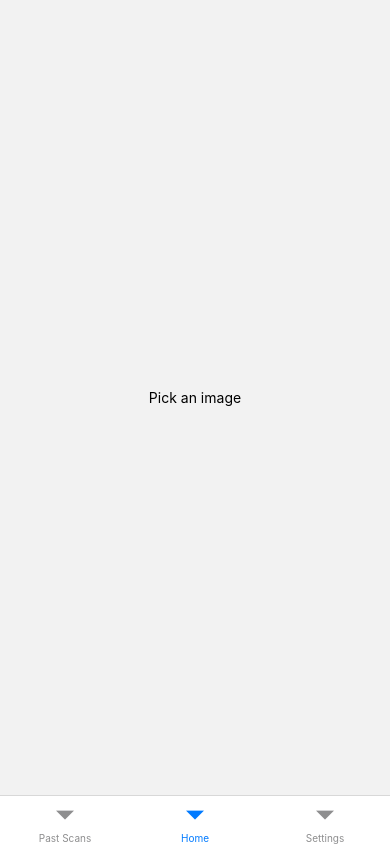
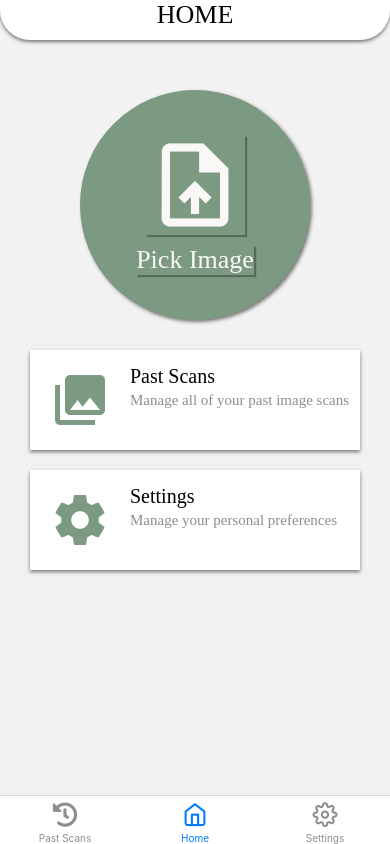
Before and after one commit to michaelhyi/leafx, a React Native app: screen /Home in a window 390 px wide. Built offline with nearby package versions, Linux system fonts and the light colour scheme.

Commit message:
added home page UI and settings

```diff
--- a/App.js
+++ b/App.js
@@ -8,6 +8,8 @@ import Home from "./src/screens/home.js";
 import Settings from "./src/screens/settings.js";
 
 import Context from "./src/utils/context.js";
+import Feather from "react-native-vector-icons/Feather";
+import FontAwesome5 from "react-native-vector-icons/FontAwesome5";
 
 const Tab = createBottomTabNavigator();
 
@@ -22,9 +24,24 @@ export default function App() {
           initialRouteName="Home"
           screenOptions={{ headerShown: false }}
         >
-          <Tab.Screen name="Past Scans" component={PastScans} />
-          <Tab.Screen name="Home" component={Home} />
-          <Tab.Screen name="Settings" component={Settings} />
+          <Tab.Screen name="Past Scans" component={PastScans} options={{
+            tabBarLabel: "Past Scans",
+            tabBarIcon: ({ color }) => (
+              <FontAwesome5 name="history" color={color} size={25} />
+            ),
+          }}/>
+          <Tab.Screen name="Home" component={Home} options={{
+            tabBarLabel: "Home",
+            tabBarIcon: ({ color }) => (
+              <Feather name="home" color={color} size={25} />
+            ),
+          }}/>
+          <Tab.Screen name="Settings" component={Settings} options={{
+            tabBarLabel: "Settings",
+            tabBarIcon: ({ color }) => (
+              <Feather name="settings" color={color} size={25} />
+            ),
+          }}/>
         </Tab.Navigator>
       </NavigationContainer>
     </Context.Provider>
--- a/package.json
+++ b/package.json
@@ -10,6 +10,7 @@
   "dependencies": {
     "@react-native-async-storage/async-storage": "~1.15.0",
     "@react-navigation/bottom-tabs": "^6.0.9",
+    "@react-navigation/native": "^6.0.6",
     "@react-navigation/stack": "^6.0.11",
     "@tensorflow/tfjs": "^3.12.0",
     "date-fns": "^2.28.0",
@@ -21,6 +22,9 @@
     "react": "17.0.1",
     "react-dom": "17.0.1",
     "react-native": "0.64.3",
+    "react-native-gesture-handler": "^2.1.0",
+    "react-native-safe-area-context": "^3.3.2",
+    "react-native-vector-image": "^0.3.3",
     "react-native-web": "0.17.1"
   },
   "devDependencies": {
--- a/src/screens/home.js
+++ b/src/screens/home.js
@@ -1,8 +1,9 @@
 import React, { useContext } from "react";
-import { StyleSheet, View } from "react-native";
+import { StyleSheet, View, Text, TouchableOpacity } from "react-native";
 import Constants from "expo-constants";
 import * as ImagePicker from "expo-image-picker";
 import { createStackNavigator } from "@react-navigation/stack";
+import MaterialIcons from "react-native-vector-icons/MaterialIcons"
 
 import Button from "../components/button.js";
 
@@ -29,9 +30,47 @@ function HomeScreen({ navigation }) {
     }
   };
 
-  return (
+  /*return (
     <View style={styles.container}>
       <Button text={"Pick an image"} onPress={pickImage} />
+    </View>
+  );*/
+  return (
+    <View style={{flex: 1}}>
+      <View style={styles.container}>
+        <Text style={styles.largeText}>HOME</Text>
+      </View>
+      <View style={styles.container1}>
+        <TouchableOpacity
+          style={styles.roundButton2} onPress={pickImage}>
+            <MaterialIcons name="upload-file" size={100} style={styles.upload}/>
+          <Text style={styles.uploadText}>Pick Image</Text>
+        </TouchableOpacity>
+      </View>
+      <View styles={{ flexDirection: "column", justifyContent: "space-between" }}>
+        <TouchableOpacity onPress={() => navigation.navigate("Past Scans")}>
+          <View style={styles.rectangle}>
+            <MaterialIcons name="collections" size={60} style={styles.icons} />
+            <View style={{ flexDirection: "column", flexShrink: 1 }}>
+              <Text style={styles.largeText1}>Past Scans</Text>
+              <Text style={styles.smallText1}>
+                Manage all of your past image scans
+              </Text>
+            </View>
+          </View>
+        </TouchableOpacity>
+        <TouchableOpacity onPress={() => navigation.navigate("Settings")}>
+          <View style={styles.rectangle1}>
+            <MaterialIcons name="settings" size={60} style={styles.icons} />
+            <View style={{ flexDirection: "column", flexShrink: 1 }}>
+              <Text style={styles.largeText1}>Settings</Text>
+              <Text style={styles.smallText1}>
+                Manage your personal preferences
+              </Text>
+            </View>
+          </View>
+        </TouchableOpacity>
+      </View>
     </View>
   );
 }
@@ -47,10 +86,128 @@ export default function Home() {
 
 const styles = StyleSheet.create({
   container: {
-    flex: 1,
-    justifyContent: "center",
-    alignItems: "center",
+    paddingTop: Constants.statusBarHeight,
+    backgroundColor: "white",
+    flexDirection: "column",
+    justifyContent: "space-between",
+    borderBottomRightRadius: 30,
+    borderBottomLeftRadius: 30,
+    shadowColor: "#000",
+    shadowOffset: {
+      width: 0,
+      height: 2,
+    },
+    shadowOpacity: 0.5,
+    shadowRadius: 3.84,
+    elevation: 5,
+  },
+  container1: {
+    justifyContent: 'center',
+    alignItems: 'center',
+  },
+  largeText: {
+    marginBottom: 10,
+    fontSize: 26,
+    fontFamily: "Avenir-Heavy",
+    textAlign: "center",
+  },
 
-    paddingTop: Constants.statusBarHeight,
+  roundButton2: {
+    marginTop: 50,
+    width: 230,
+    height: 230,
+    justifyContent: 'center',
+    alignItems: 'center',
+    padding: 10,
+    borderRadius: 100000,
+    backgroundColor: '#7c9982',
+    shadowColor: "#000",
+    shadowOffset: {
+      width: 2,
+      height: 2,
+    },
+    shadowOpacity: 0.5,
+    shadowRadius: 3.84,
+    elevation: 5,
+  },
+  upload: {
+    color: "#f9f8f6",
+    shadowColor: "#000",
+    shadowOffset: {
+      width: 2,
+      height: 2,
+    },
+    shadowOpacity: 0.3,
+    shadowRadius: 1,
+    elevation: 5,
+  },
+  uploadText: {
+    fontSize: 26,
+    fontFamily: "Avenir-Medium",
+    marginTop: 10,
+    color: "#f9f8f6",
+    shadowColor: "#000",
+    shadowOffset: {
+      width: 2,
+      height: 2,
+    },
+    shadowOpacity: 0.3,
+    shadowRadius: 1,
+    elevation: 5,
+  },
+  rectangle: {
+    backgroundColor: "white",
+    flexDirection: "row",
+    marginLeft: 30,
+    marginRight: 30,
+    marginTop: 30,
+    shadowColor: "#000",
+    shadowOffset: {
+      width: 0,
+      height: 2,
+    },
+    shadowOpacity: 0.5,
+    shadowRadius: 3.84,
+    elevation: 10,
+    marginBottom: 10,
+  },
+
+  rectangle1: {
+    backgroundColor: "white",
+    flexDirection: "row",
+    marginLeft: 30,
+    marginRight: 30,
+    marginTop: 10,
+    shadowColor: "#000",
+    shadowOffset: {
+      width: 0,
+      height: 2,
+    },
+    shadowOpacity: 0.5,
+    shadowRadius: 3.84,
+    elevation: 10,
+    marginBottom: 10,
+  },
+
+  icons: {
+    marginLeft: 20,
+    marginTop: 20,
+    marginBottom: 20,
+    color: "#7c9982",
+  },
+
+  largeText1: {
+    marginTop: 15,
+    fontFamily: "Avenir-Heavy",
+    fontSize: 20,
+    marginLeft: 20,
+  },
+
+  smallText1: {
+    marginLeft: 20,
+    fontFamily: "Avenir-Light",
+    marginTop: 4,
+    color: "#8D8D8D",
+    fontSize: 15,
   },
 });
--- a/src/screens/settings.js
+++ b/src/screens/settings.js
@@ -4,18 +4,35 @@ import Constants from "expo-constants";
 
 export default function Settings() {
   return (
-    <View style={styles.container}>
-      <Text>Settings Screen</Text>
+    <View style={{flex: 1}}>
+      <View style={styles.container}>
+        <Text style={styles.largeText}>SETTINGS</Text>
+      </View>
     </View>
   );
 }
 
 const styles = StyleSheet.create({
   container: {
-    flex: 1,
-    justifyContent: "center",
-    alignItems: "center",
-
     paddingTop: Constants.statusBarHeight,
+    backgroundColor: "white",
+    flexDirection: "column",
+    justifyContent: "space-between",
+    borderBottomRightRadius: 30,
+    borderBottomLeftRadius: 30,
+    shadowColor: "#000",
+    shadowOffset: {
+      width: 0,
+      height: 2,
+    },
+    shadowOpacity: 0.5,
+    shadowRadius: 3.84,
+    elevation: 5,
+  },
+  largeText: {
+    marginBottom: 10,
+    fontSize: 26,
+    fontFamily: "Avenir-Heavy",
+    textAlign: "center",
   },
 });
```
Also changed, not shown: 1 other file (tests, documents, lock files or other folders).
